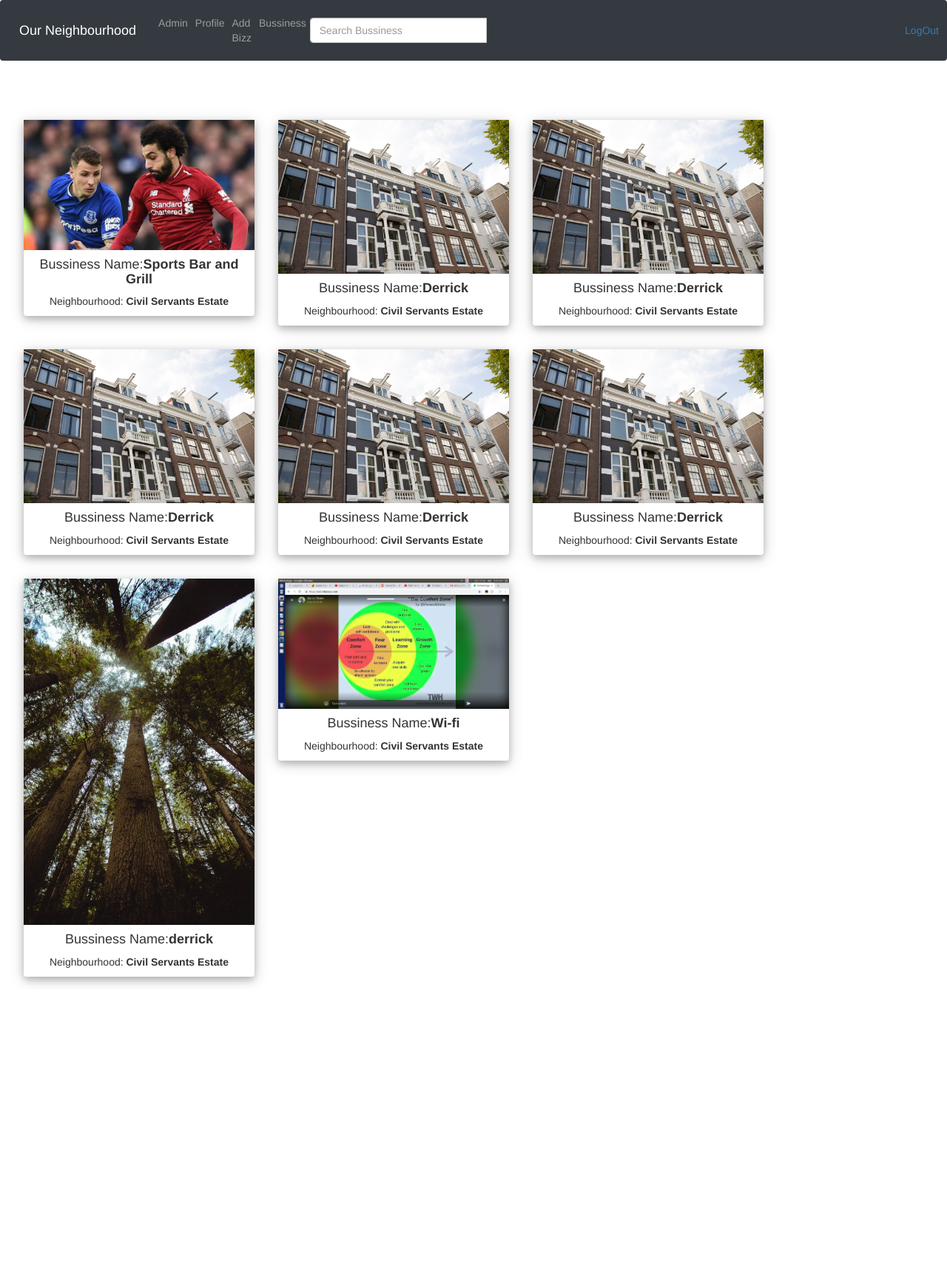
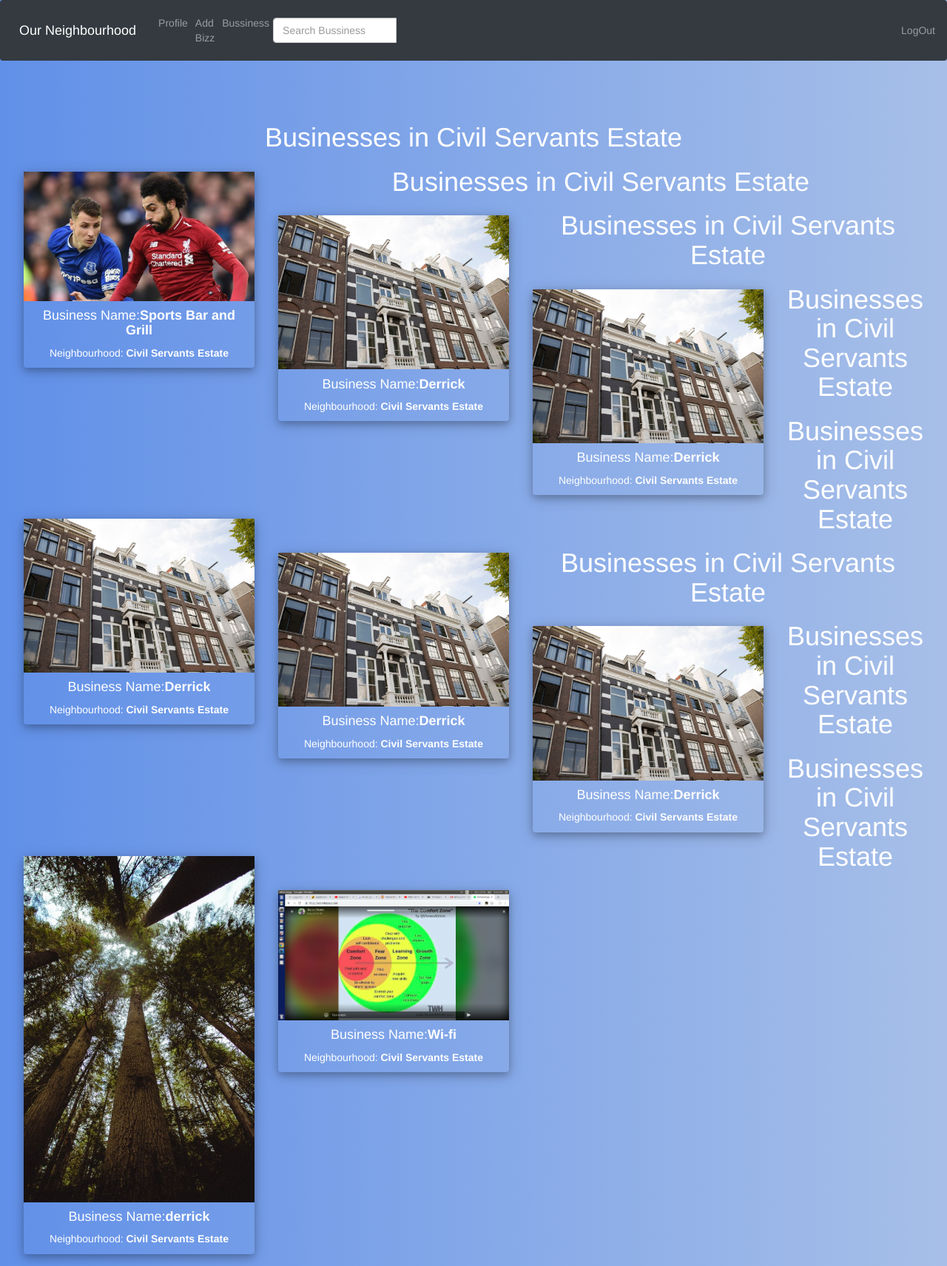
Before and after one commit to derriqo/Our-Neighbourhood, a Django app: a page that uses community/templates/base.html in a window 1280 px wide. Shown: the whole page at 74% size. Before the commit the page ends 1331 px from the top, so only its background shows below. Run offline with Django 3.2, Linux system fonts and the light colour scheme; a user stored in the database is signed in; data comes from the database, SQL or seed files in the repository; some libraries are stand-ins or nearby versions.

Commit message:
Additional changes.

```diff
--- a/community/templates/base.html
+++ b/community/templates/base.html
@@ -13,35 +13,30 @@
           {% bootstrap_css %}
         {% endblock %}
         </head>
-        <body >
+        <body style="  background: linear-gradient(to right, #6190e8, #a7bfe8); color:white;">
         <div>
         <nav class="navbar navbar-expand-sm bg-dark navbar-dark fixed-top " style="margin-bottom: 5%;">
           <a class="navbar-brand" href="{% url 'home' %}">Our Neighbourhood</a>
           {% if user.is_authenticated %}
           <ul class="navbar-nav ">
 
-            <li class="nav-item"><a class="nav-link" href="">Admin</a>
-            </li>
-
             <li class="nav-item"><a class="nav-link" href="{% url 'profile' %}">Profile</a>
             </li>
 
-            <li class="nav-item"><a class="nav-link" href="{% url 'bussiness' %}">Add Bizz</a>
-            </li>
+            <li class="nav-item"><a class="nav-link" href="{% url 'bussiness' %}">Add Bizz</a></li>
 
-              <li class="nav-item">
-                  <a class="nav-link" href="{% url 'biz_page' %}">Bussiness</a>
+            <li class="nav-item"><a class="nav-link" href="{% url 'biz_page' %}">Bussiness</a>
               </li>
           </ul>
           <div class="input-group">
-              <input type="text" class="form-control " placeholder="Search Bussiness" name="Saka" style=" width:30%" >
+
+              <input type="text" class="form-control " placeholder="Search Bussiness" name="Saka" style=" width:20%" >
               <div class="input-group-btn">
-                <!-- <button class="btn btn-default" type="submit"><i class="glyphicon glyphicon-search" ></i></button> -->
               </div>
             </div>
             <ul class="navbar-nav" >
             <li class="nav-item">
-                <a href="{% url 'logout' %}" >LogOut</a>
+                <a class="nav-link" href="{% url 'logout' %}"></span>LogOut</a>
               </li>
             </ul>
             {% else %}
--- a/community/templates/bussinesspage.html
+++ b/community/templates/bussinesspage.html
@@ -6,11 +6,11 @@
 <div class="w3-container w3-center" >
         <div class="w3-row w3-center">
       {% for bussiness in bussinesses %}
-
+      <h1>Businesses in {{bussiness.neighbourhood}}</h1>
       <div class="w3-col l3  w3-card-4 w3-round w3-margin " >
         <img class="w3-image w3-hover-opacity" src="{{bussiness.photo.url}}" alt="Card image">
         <div class="w3-container w3-transparent">
-          <h4 class="w3-center">Bussiness Name:<strong>{{bussiness.name}}</strong> </h4>
+          <h4 class="w3-center">Business Name:<strong>{{bussiness.name}}</strong> </h4>
           <p class="w3-center">Neighbourhood:<strong> {{bussiness.neighbourhood}}</strong> </p>
         </div>
       </div>
--- a/community/templates/profile/profile.html
+++ b/community/templates/profile/profile.html
@@ -16,8 +16,8 @@
             {% endif %}
         </div>
         <div class="col-md-7">
-            <h4>{{user.username}}</h4>
-            <p>{{user.profile.bio}}</p>
+            <h3>{{user.username}}</h3>
+            <h4>{{user.profile.bio}}</h4>
             <button class="btn btn-outline-light"> <a class="nav-link" style="color: blue;" href="/edit/"> Edit profile</a></button>
         </div>
     </div>
```
